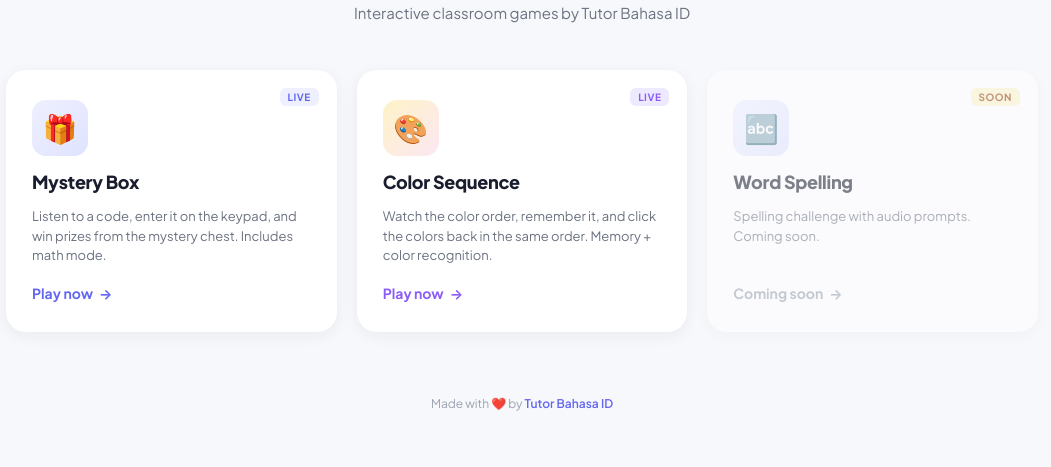
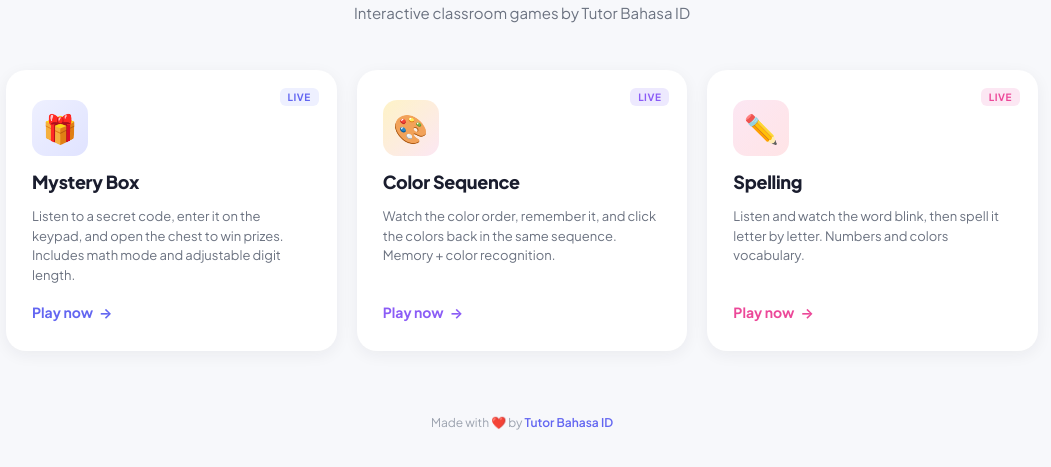
Before and after one commit to tutorbahasaid/games, a plain HTML site: page index.html in a window 1280 px wide. Shown: the part 157-624 px from the top of the page, without its empty margins (118-1169 px from the left). Drawn offline with Linux system fonts and the light colour scheme.

Commit message:
Update index.html

```diff
--- a/index.html
+++ b/index.html
@@ -71,27 +71,47 @@
   }
   .game-card:hover:not(.disabled) {
     transform: translateY(-4px);
-    border-color: #6366f1;
-    box-shadow: 0 16px 40px rgba(99,102,241,0.18);
   }
   .game-card .icon {
     width: 56px; height: 56px;
     border-radius: 14px;
     display: flex; align-items: center; justify-content: center;
     font-size: 28px;
+  }
+  /* Card themes */
+  .game-card.mystery-box .icon {
     background: linear-gradient(135deg, #eef0ff, #e0e3ff);
     color: #6366f1;
   }
-  .game-card.color-card .icon {
+  .game-card.mystery-box:hover:not(.disabled) {
+    border-color: #6366f1;
+    box-shadow: 0 16px 40px rgba(99,102,241,0.18);
+  }
+  .game-card.mystery-box .play-btn { color: #6366f1; }
+  .game-card.mystery-box .badge { background: #eef0ff; color: #6366f1; }
+
+  .game-card.color-sequence .icon {
     background: linear-gradient(135deg, #fef3c7, #fce7f3);
+    color: #8b5cf6;
   }
-  .game-card.color-card:hover:not(.disabled) {
+  .game-card.color-sequence:hover:not(.disabled) {
     border-color: #8b5cf6;
     box-shadow: 0 16px 40px rgba(139,92,246,0.18);
   }
-  .game-card.color-card .play-btn {
-    color: #8b5cf6;
+  .game-card.color-sequence .play-btn { color: #8b5cf6; }
+  .game-card.color-sequence .badge { background: #ede9fe; color: #8b5cf6; }
+
+  .game-card.spelling .icon {
+    background: linear-gradient(135deg, #fce7f3, #ffe4e6);
+    color: #ec4899;
   }
+  .game-card.spelling:hover:not(.disabled) {
+    border-color: #ec4899;
+    box-shadow: 0 16px 40px rgba(236,72,153,0.18);
+  }
+  .game-card.spelling .play-btn { color: #ec4899; }
+  .game-card.spelling .badge { background: #fce7f3; color: #ec4899; }
+
   .game-card h3 {
     font-size: 18px;
     font-weight: 800;
@@ -109,7 +129,6 @@
     gap: 6px;
     font-size: 14px;
     font-weight: 700;
-    color: #6366f1;
     margin-top: 4px;
   }
   .game-card .play-btn::after {
@@ -133,14 +152,8 @@
     font-weight: 700;
     padding: 3px 8px;
     border-radius: 6px;
-    background: #eef0ff;
-    color: #6366f1;
     letter-spacing: 0.5px;
     text-transform: uppercase;
-  }
-  .game-card .badge.live-color {
-    background: #ede9fe;
-    color: #8b5cf6;
   }
   .game-card .badge.coming {
     background: #fef3c7;
@@ -176,31 +189,31 @@
 
     <div class="games-grid">
       <!-- Mystery Box -->
-      <a href="mystery-box/" class="game-card">
+      <a href="mystery-box/" class="game-card mystery-box">
         <span class="badge">Live</span>
         <div class="icon">🎁</div>
         <h3>Mystery Box</h3>
-        <p>Listen to a code, enter it on the keypad, and win prizes from the mystery chest. Includes math mode.</p>
+        <p>Listen to a secret code, enter it on the keypad, and open the chest to win prizes. Includes math mode and adjustable digit length.</p>
         <span class="play-btn">Play now</span>
       </a>
 
       <!-- Color Sequence -->
-      <a href="color-sequence/" class="game-card color-card">
-        <span class="badge live-color">Live</span>
+      <a href="color-sequence/" class="game-card color-sequence">
+        <span class="badge">Live</span>
         <div class="icon">🎨</div>
         <h3>Color Sequence</h3>
-        <p>Watch the color order, remember it, and click the colors back in the same order. Memory + color recognition.</p>
+        <p>Watch the color order, remember it, and click the colors back in the same sequence. Memory + color recognition.</p>
         <span class="play-btn">Play now</span>
       </a>
 
-      <!-- Placeholder -->
-      <div class="game-card disabled">
-        <span class="badge coming">Soon</span>
-        <div class="icon">🔤</div>
-        <h3>Word Spelling</h3>
-        <p>Spelling challenge with audio prompts. Coming soon.</p>
-        <span class="play-btn">Coming soon</span>
-      </div>
+      <!-- Spelling -->
+      <a href="spelling/" class="game-card spelling">
+        <span class="badge">Live</span>
+        <div class="icon">✏️</div>
+        <h3>Spelling</h3>
+        <p>Listen and watch the word blink, then spell it letter by letter. Numbers and colors vocabulary.</p>
+        <span class="play-btn">Play now</span>
+      </a>
     </div>
 
     <footer>
```
